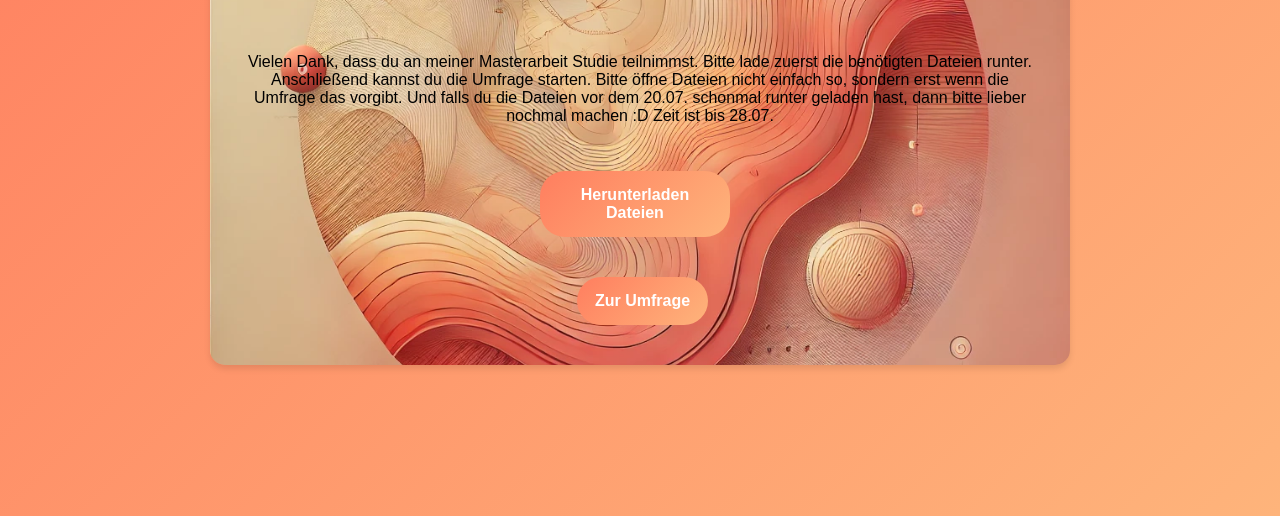
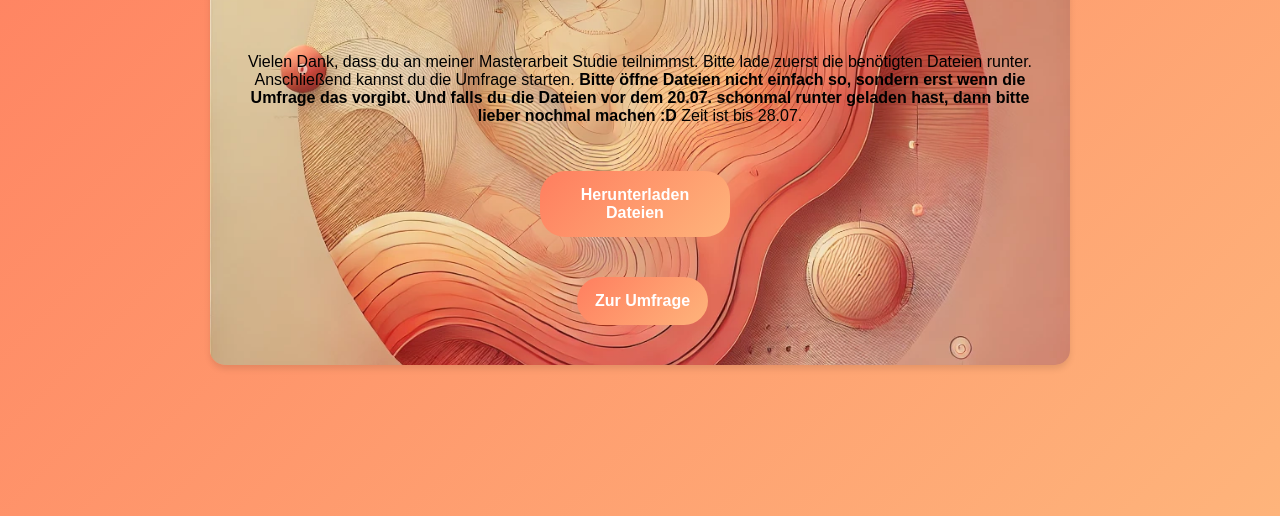
Before and after one commit to murban-create/Masterarbeit-Evaluation, a plain HTML site: page index.html in a window 1280 px wide. Shown: the part 284-800 px from the top of the page. Drawn offline with Linux system fonts and the light colour scheme.

Commit message:
Update index.html

```diff
--- a/index.html
+++ b/index.html
@@ -14,7 +14,7 @@
                 <h1>Willkommen zu meiner Masterarbeit Studie</h1>
                 <img src="hernan-cortes-1-1.jpg" alt="Hernan Cortes" class="side-image">
             </div>
-            <p>Vielen Dank, dass du an meiner Masterarbeit Studie teilnimmst. Bitte lade zuerst die benötigten Dateien runter. Anschließend kannst du die Umfrage starten. Bitte öffne Dateien nicht einfach so, sondern erst wenn die Umfrage das vorgibt. Und falls du die Dateien vor dem 20.07. schonmal runter geladen hast, dann bitte lieber nochmal machen :D Zeit ist bis 28.07.</p>
+            <p>Vielen Dank, dass du an meiner Masterarbeit Studie teilnimmst. Bitte lade zuerst die benötigten Dateien runter. Anschließend kannst du die Umfrage starten. <b>Bitte öffne Dateien nicht einfach so, sondern erst wenn die Umfrage das vorgibt. Und falls du die Dateien vor dem 20.07. schonmal runter geladen hast, dann bitte lieber nochmal machen :D</b> Zeit ist bis 28.07.</p>
             <div>
                 <a href="https://drive.google.com/file/d/1OyO2BA12aOmB0RG9x5XnYeQOxsbQszwN/view?usp=drive_link" class="button" id="downloads-link">Herunterladen Dateien</a>
             </div>
```
